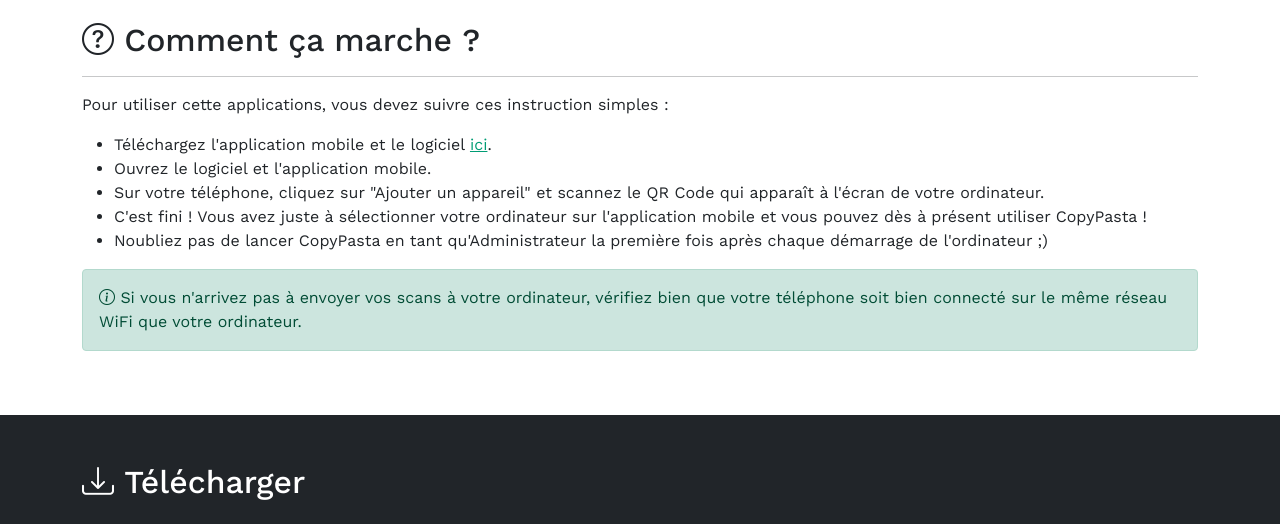
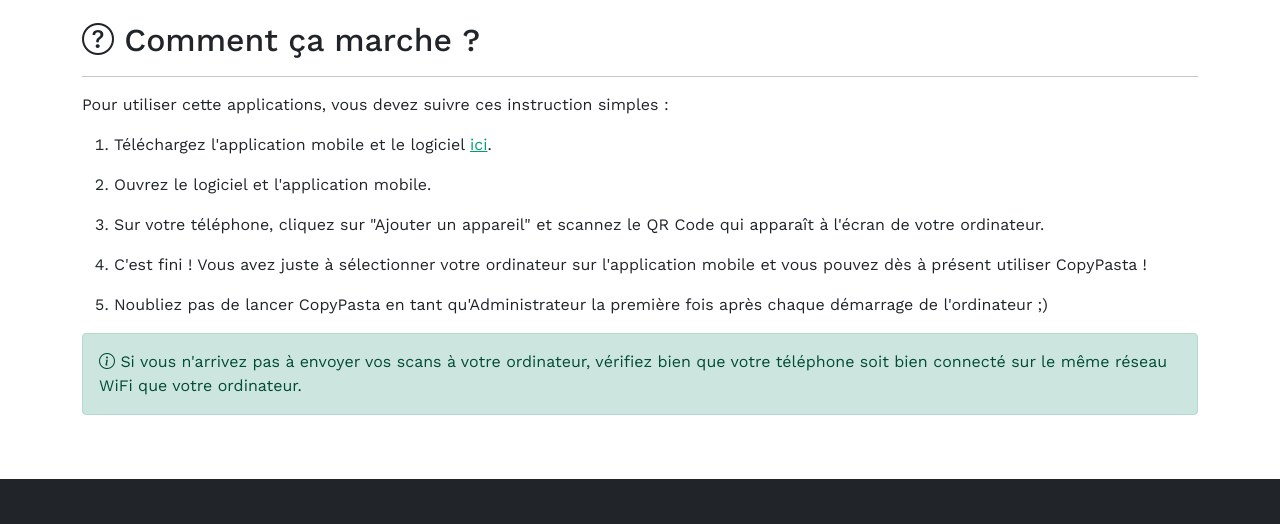
Before and after one commit to CopyPastaOfficial/CopyPastaOfficial.github.io, a plain HTML site: page index.html in a window 1280 px wide. Shown: the part 1340-1864 px from the top of the page. Drawn offline with nearby package versions, Linux system fonts and the light colour scheme.

Commit message:
Change the unordered list to an ordered list

```diff
--- a/index.html
+++ b/index.html
@@ -133,13 +133,13 @@
             <h2 id="howtouse"><i class="bi bi-question-circle"></i>Comment ça marche ?</h2>
             <hr/>
             <p>Pour utiliser cette applications, vous devez suivre ces instruction simples :</p>
-            <ul>
-                <li>Téléchargez l'application mobile et le logiciel <a href="#download">ici</a>.</li>
-                <li>Ouvrez le logiciel et l'application mobile.</li>
-                <li>Sur votre téléphone, cliquez sur "Ajouter un appareil" et scannez le QR Code qui apparaît à l'écran de votre ordinateur.</li>
-                <li>C'est fini ! Vous avez juste à sélectionner votre ordinateur sur l'application mobile et vous pouvez dès à présent utiliser CopyPasta !</li>
-                <li>Noubliez pas de lancer CopyPasta en tant qu'Administrateur la première fois après chaque démarrage de l'ordinateur ;)</li>
-            </ul>
+            <ol>
+                <li class="mb-3">Téléchargez l'application mobile et le logiciel <a href="#download">ici</a>.</li>
+                <li class="mb-3">Ouvrez le logiciel et l'application mobile.</li>
+                <li class="mb-3">Sur votre téléphone, cliquez sur "Ajouter un appareil" et scannez le QR Code qui apparaît à l'écran de votre ordinateur.</li>
+                <li class="mb-3">C'est fini ! Vous avez juste à sélectionner votre ordinateur sur l'application mobile et vous pouvez dès à présent utiliser CopyPasta !</li>
+                <li class="mb-3">Noubliez pas de lancer CopyPasta en tant qu'Administrateur la première fois après chaque démarrage de l'ordinateur ;)</li>
+            </ol>
             <div class="alert alert-info" role="alert">
                 <i class="bi bi-info-circle"></i>
                 Si vous n'arrivez pas à envoyer vos scans à votre ordinateur, vérifiez bien que votre téléphone soit bien connecté sur le même réseau WiFi que votre ordinateur.</span>
```
